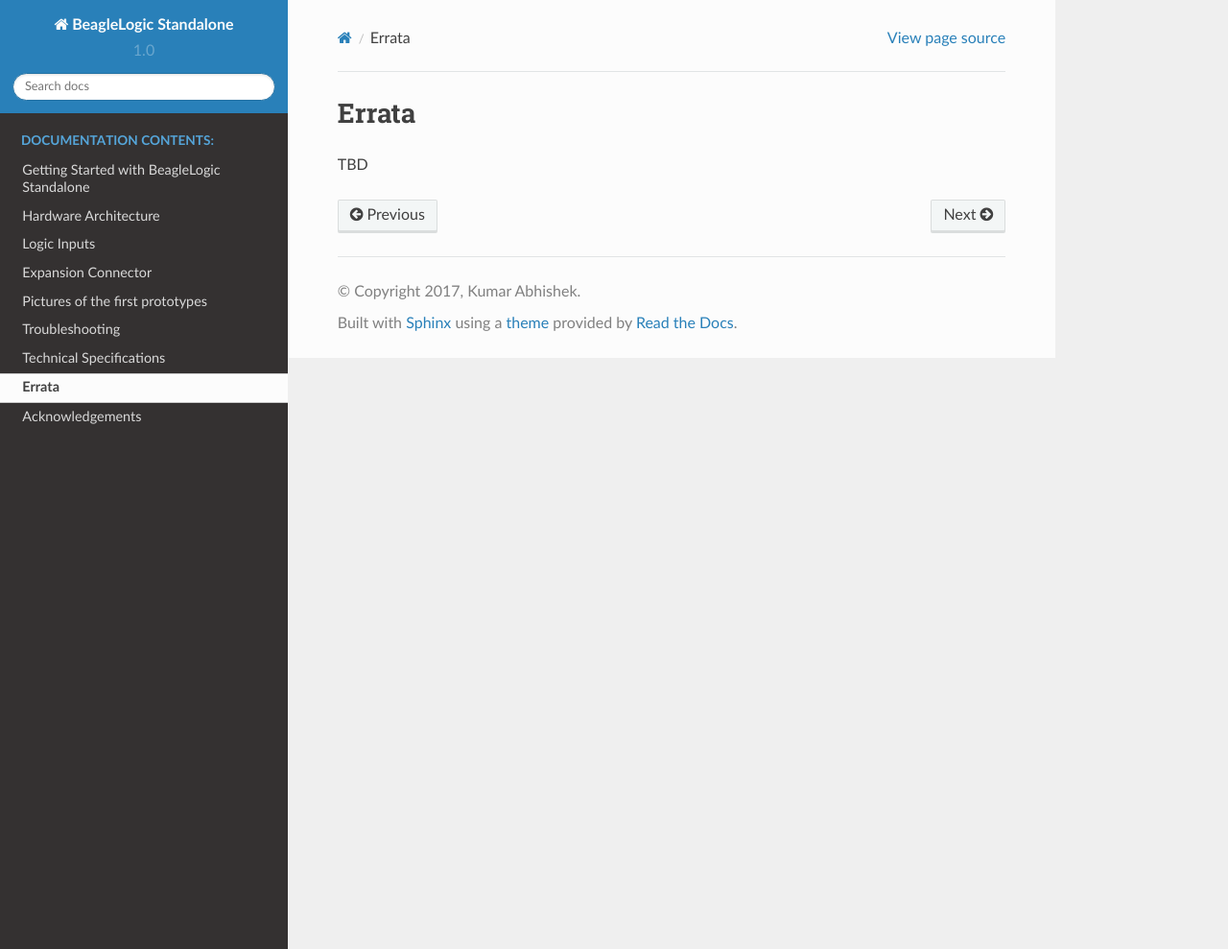
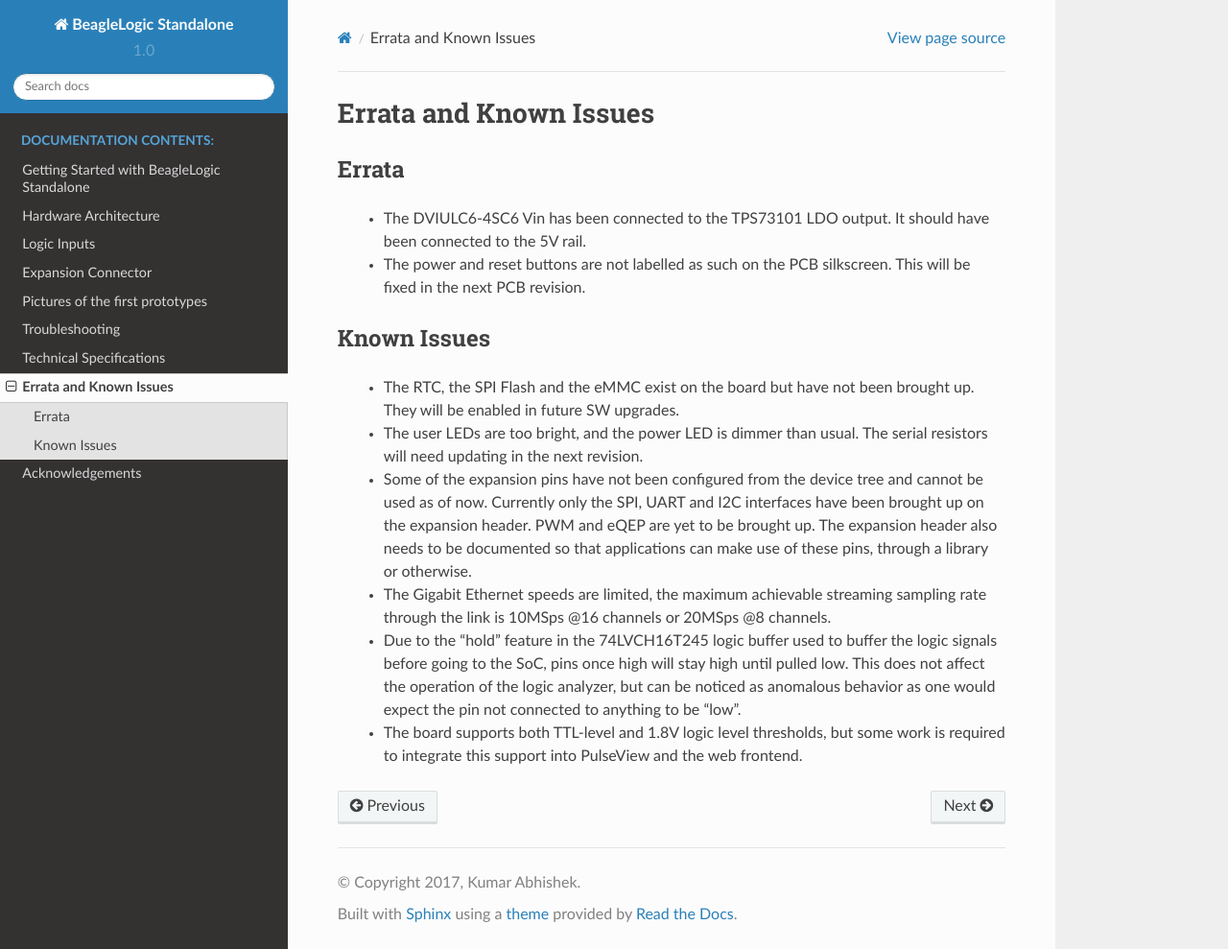
Before and after one commit to abhishek-kakkar/beaglelogic-standalone, a Sphinx documentation site: the page built from docs/errata.rst, in a window 1280 px wide and 989 px high. Shown: the whole window at 96% size. Built offline with Sphinx 7.4.7 and the Read the Docs theme 2.0.0, drawn with Linux system fonts in a browser that asks for light colours.

Commit message:
docs: Update errata page
Signed-off-by: Kumar Abhishek <abhishek@theembeddedkitchen.net>

```diff
--- a/docs/errata.rst
+++ b/docs/errata.rst
@@ -1,4 +1,34 @@
+Errata and Known Issues
+========================
+
 Errata
-=======
+------
 
-TBD
+  * The DVIULC6-4SC6 Vin has been connected to the TPS73101 LDO output.
+    It should have been connected to the 5V rail.
+  * The power and reset buttons are not labelled as such on the PCB silkscreen.
+    This will be fixed in the next PCB revision.
+
+Known Issues
+------------
+
+  * The RTC, the SPI Flash and the eMMC exist on the board but have not been
+    brought up. They will be enabled in future SW upgrades.
+  * The user LEDs are too bright, and the power LED is dimmer than usual. The
+    serial resistors will need updating in the next revision.
+  * Some of the expansion pins have not been configured from the device tree
+    and cannot be used as of now. Currently only the SPI, UART and I2C
+    interfaces have been brought up on the expansion header. PWM and eQEP are
+    yet to be brought up. The expansion header also needs to be documented
+    so that applications can make use of these pins, through a library or
+    otherwise.
+  * The Gigabit Ethernet speeds are limited, the maximum achievable streaming
+    sampling rate through the link is 10MSps @16 channels or 20MSps @8 channels.
+  * Due to the “hold” feature in the 74LVCH16T245 logic buffer used to buffer
+    the logic signals before going to the SoC, pins once high will stay high
+    until pulled low. This does not affect the operation of the logic analyzer,
+    but can be noticed as anomalous behavior as one would expect the pin not
+    connected to anything to be “low”.
+  * The board supports both TTL-level and 1.8V logic level thresholds,
+    but some work is required to integrate this support into PulseView and the
+    web frontend.
```
